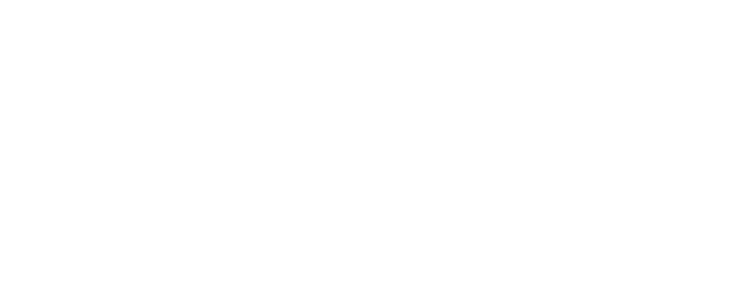
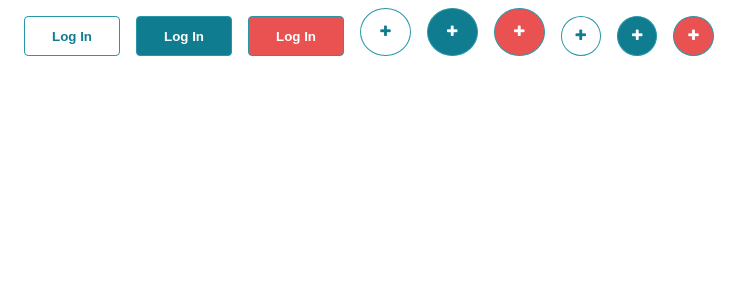
Before and after one commit to shiva-gupta/shoppy, an Angular app: page / in a window 1280 px wide. Shown: the top 300 px of the page, without its empty margins (0-753 px from the left). Built offline with nearby package versions, Linux system fonts and the light colour scheme.

Commit message:
added buttons

```diff
--- a/src/app/app.component.html
+++ b/src/app/app.component.html
@@ -1,2 +1,15 @@
+<div>
+  <button class="btn ml-1">Log In</button>
+  <button class="btn-accent ml-1">Log In</button>
+  <button class="btn-warn ml-1">Log In</button>
+
+  <button class="btn-fab ml-1"><i class="fa fa-plus"></i></button>
+  <button class="btn-fab-accent ml-1"><i class="fa fa-plus"></i></button>
+  <button class="btn-fab-warn ml-1"><i class="fa fa-plus"></i></button>
+
+  <button class="btn-min-fab ml-1"><i class="fa fa-plus"></i></button>
+  <button class="btn-min-fab-accent ml-1"><i class="fa fa-plus"></i></button>
+  <button class="btn-min-fab-warn ml-1"><i class="fa fa-plus"></i></button>
+</div>
 
 <router-outlet></router-outlet>
--- /dev/null
+++ b/src/assets/scss/_buttons.scss
@@ -0,0 +1,69 @@
+@function set-btn-text-color($color) {
+  @if(lightness($color) > 70) {
+    @return $accent;
+  } @else {
+    @return $primary;
+  }
+}
+
+@mixin set-btn-color($color) {
+  background-color: $color;
+  color: set-btn-text-color($color);
+}
+
+.btn {
+  color: #0f7c90;
+  border: 1px solid $accent-1;
+  height: 2.5rem;
+  position: relative;
+  align-items: center;
+  border-radius: 4px;
+  cursor: pointer;
+  display: inline-flex;
+  min-width: 6rem;
+  padding: 0 1.2rem;
+  justify-content: center;
+  user-select: none;
+  vertical-align: bottom;
+  font-weight: 700;
+  background-color: transparent;
+}
+
+.btn-accent {
+  @extend .btn;
+  @include set-btn-color($accent);
+}
+
+.btn-warn {
+  @extend .btn;
+  @include set-btn-color($warn);
+}
+
+.btn-fab {
+  @extend .btn;
+  min-width: 0;
+  height: 3rem;
+  border-radius: 50%;
+}
+.btn-fab-accent {
+  @extend .btn-fab;
+  @include set-btn-color($accent);
+}
+.btn-fab-warn {
+  @extend .btn-fab;
+  @include set-btn-color($warn);
+}
+
+.btn-min-fab {
+  @extend .btn-fab;
+  height: 2.5rem;
+  width: 1rem;
+}
+.btn-min-fab-accent {
+  @extend .btn-min-fab;
+  @include set-btn-color($accent);
+}
+.btn-min-fab-warn {
+  @extend .btn-min-fab;
+  @include set-btn-color($warn);
+}
--- a/src/assets/scss/_colors.scss
+++ b/src/assets/scss/_colors.scss
@@ -1,3 +1,5 @@
 $primary: #fff;
 $accent: #0f7c90;
 $warn: #ea5252;
+
+$accent-1: #2896a9;
--- a/src/assets/scss/_main.scss
+++ b/src/assets/scss/_main.scss
@@ -2,3 +2,5 @@
 @import './sizes';
 @import './display';
 @import './margin-and-padding';
+@import './utilities';
+@import './buttons';
--- a/src/index.html
+++ b/src/index.html
@@ -6,6 +6,7 @@
   <base href="/">
   <meta name="viewport" content="width=device-width, initial-scale=1">
   <link rel="icon" type="image/x-icon" href="favicon.ico">
+  <link rel="stylesheet" href="https://cdnjs.cloudflare.com/ajax/libs/font-awesome/4.7.0/css/font-awesome.min.css">
 </head>
 <body>
   <app-root></app-root>
```
Also changed, not shown: src/assets/scss/_utilities.scss (added).
